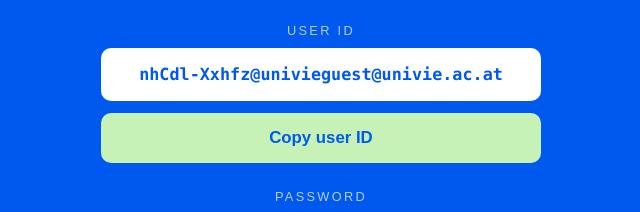
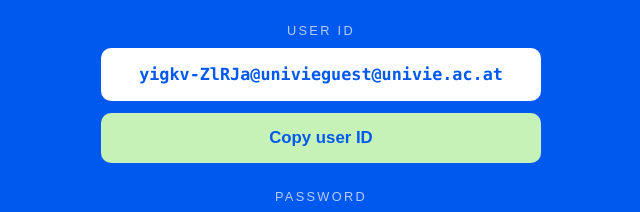
Before and after one commit to AI-AT-AI-Factory-Austria/guest-wifi, a plain HTML site: page index.html in a window 1280 px wide. Shown: the part 343-555 px from the top of the page, 319-959 px from the left. Drawn offline with Linux system fonts and the light colour scheme.

Commit message:
Update user ID in index.html

```diff
--- a/index.html
+++ b/index.html
@@ -99,7 +99,7 @@
     <p class="network">eduroam</p>
 
     <p class="label">User ID</p>
-    <div class="field username" id="username">nhCdl-Xxhfz@univieguest@univie.ac.at</div>
+    <div class="field username" id="username">yigkv-ZlRJa@univieguest@univie.ac.at</div>
     <button type="button" id="copy-button">Copy user ID</button>
 
     <p class="label">Password</p>
```
